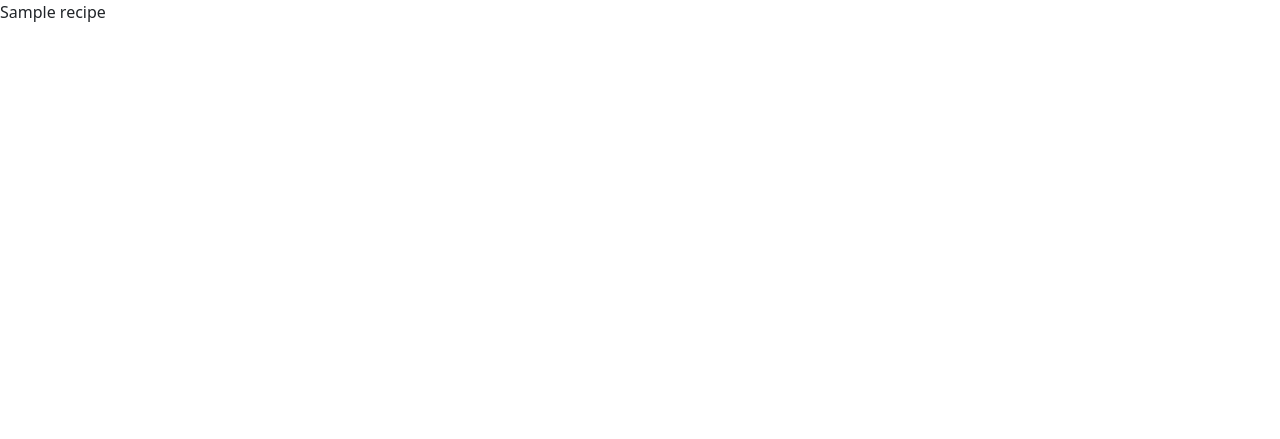
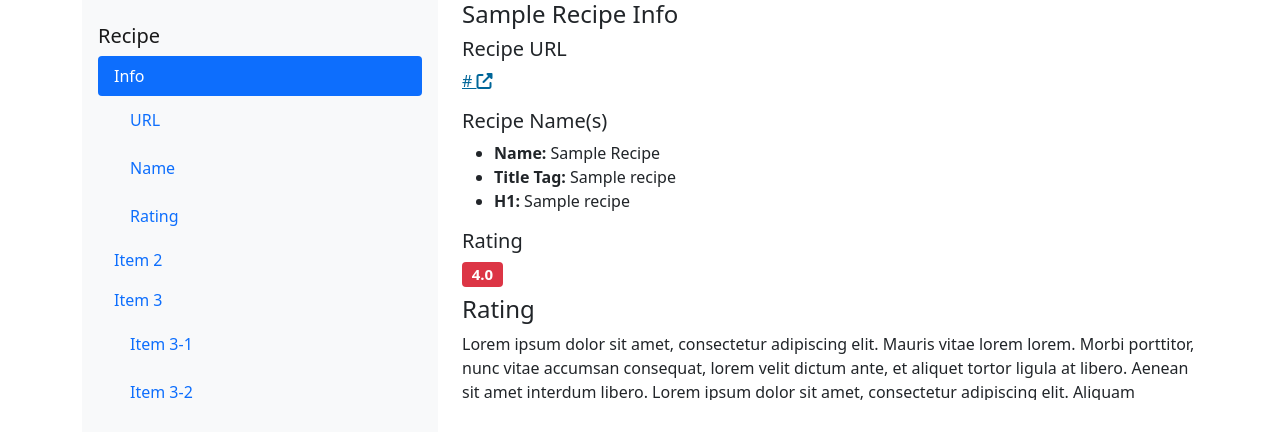
Before and after one commit to kchiv/recipeindex, a Django app: page /recipes/1/ in a window 1280 px wide. Before the commit the part shown is almost empty. Shown: the top 439 px of the page. Run offline with Django 3.2, Linux system fonts and the light colour scheme; tables that the repository leaves empty hold one stand-in row (values such as "Sample post"); some libraries are stand-ins or nearby versions.

Commit message:
added badges for recipe rating

```diff
--- a/templates/recipes/recipe_detail.html
+++ b/templates/recipes/recipe_detail.html
@@ -2,6 +2,111 @@
 
 {% load static %}
 
+{% block script %}
+<script>
+    var scrollSpy = new bootstrap.ScrollSpy(document.body, {
+        target: '#navbar-example3'
+    })
+
+    // show recipe url iframe
+    $(".tiptext").mouseover(function() {
+        $(this).children(".description").show();
+    }).mouseout(function() {
+        $(this).children(".description").hide();
+    });
+</script>
+{% endblock %}
+
 {% block content %}
-{{recipe.recipe_name_custom}}
+<style>
+    .scrollspy-body {
+        position: relative;
+        height: 400px;
+        overflow: auto;
+    }
+
+    /* recipe url iframe */
+    .tiptext {
+        color:#069;
+        cursor:pointer;
+    }
+
+    .description {
+        display:none;
+        position:absolute;
+        border:1px solid #000;
+        width:400px;
+        height:400px;
+        background-color: #fff;
+    }
+</style>
+<div class="container">
+    <div class="row">
+        <div class="col-4">
+        <nav id="navbar-example3" class="navbar navbar-light bg-light flex-column align-items-stretch p-3">
+            <a class="navbar-brand" href="#">Recipe</a>
+            <nav class="nav nav-pills flex-column">
+              <a class="nav-link" href="#item-info">Info</a>
+              <nav class="nav nav-pills flex-column">
+                {% if recipe.recipe_url %}
+                <a class="nav-link ms-3 my-1" href="#item-url">URL</a>
+                {% endif %}
+                <a class="nav-link ms-3 my-1" href="#item-name">Name</a>
+                <a class="nav-link ms-3 my-1" href="#item-rating">Rating</a>
+              </nav>
+              <a class="nav-link" href="#item-2">Item 2</a>
+              <a class="nav-link" href="#item-3">Item 3</a>
+              <nav class="nav nav-pills flex-column">
+                <a class="nav-link ms-3 my-1" href="#item-3-1">Item 3-1</a>
+                <a class="nav-link ms-3 my-1" href="#item-3-2">Item 3-2</a>
+              </nav>
+            </nav>
+          </nav>
+        </div>
+        <div class="col-8">
+
+          <div data-bs-spy="scroll" data-bs-target="#navbar-example3" data-bs-offset="0" tabindex="0" class="scrollspy-body">
+            <h4 id="item-info">{{ recipe.recipe_name_custom|title }} Info</h4>
+            {% if recipe.recipe_url %}
+                <h5 id="item-url">Recipe URL</h5>
+                <p><a class="tiptext" target="_blank" href="{{ recipe.recipe_url }}">{{ recipe.recipe_url }} <iframe class="description" src="{{ recipe.recipe_url }}"></iframe><i class="fas fa-external-link-alt"></i></a></p>
+            {% endif %}
+            <h5 id="item-name">Recipe Name(s)</h5>
+            <ul>
+                <li><strong>Name:</strong> {{ recipe.recipe_name_custom|title }}</li>
+                {% if recipe.recipe_name_title_tag %}
+                <li><strong>Title Tag:</strong> {{ recipe.recipe_name_title_tag }}</li>
+                {% endif %}
+                {% if recipe.recipe_name_h1 %}
+                <li><strong>H1:</strong> {{ recipe.recipe_name_h1 }}</li>
+                {% endif %}
+            </ul>
+            <h5 id="item-rating">Rating</h5>
+                {% if recipe.recipe_rating %}
+                    {% if recipe.recipe_rating <= 5 %}
+                        <h5><span class="badge bg-danger">{{ recipe.recipe_rating }}</span></h5>
+                    {% elif recipe.recipe_rating < 8 %}
+                        <h5><span class="badge bg-warning text-dark">{{ recipe.recipe_rating }}</span></h5>
+                    {% else %}
+                        <h5><span class="badge bg-success">{{ recipe.recipe_rating }}</span></h5>
+                    {% endif %}
+                {% else %}
+                    <h5><span class="badge bg-secondary">No rating yet.</span></h5>
+                {% endif %}
+            <h4 id="item-2">Rating</h4>
+            <p>
+Lorem ipsum dolor sit amet, consectetur adipiscing elit. Mauris vitae lorem lorem. Morbi porttitor, nunc vitae accumsan consequat, lorem velit dictum ante, et aliquet tortor ligula at libero. Aenean sit amet interdum libero. Lorem ipsum dolor sit amet, consectetur adipiscing elit. Aliquam porttitor est sed nibh lacinia cursus. </p>
+            <h4 id="item-3">Item 3</h4>
+            <p>
+Lorem ipsum dolor sit amet, consectetur adipiscing elit. Mauris vitae lorem lorem. Morbi porttitor, nunc vitae accumsan consequat, lorem velit dictum ante, et aliquet tortor ligula at libero. Aenean sit amet interdum libero. Lorem ipsum dolor sit amet, consectetur adipiscing elit. Aliquam porttitor est sed nibh lacinia cursus. </p>
+            <h5 id="item-3-1">Item 3-1</h5>
+            <p>
+Lorem ipsum dolor sit amet, consectetur adipiscing elit. Mauris vitae lorem lorem. Morbi porttitor, nunc vitae accumsan consequat, lorem velit dictum ante, et aliquet tortor ligula at libero. Aenean sit amet interdum libero. Lorem ipsum dolor sit amet, consectetur adipiscing elit. Aliquam porttitor est sed nibh lacinia cursus. </p>
+            <h5 id="item-3-2">Item 3-2</h5>
+            <p>
+Lorem ipsum dolor sit amet, consectetur adipiscing elit. Mauris vitae lorem lorem. Morbi porttitor, nunc vitae accumsan consequat, lorem velit dictum ante, et aliquet tortor ligula at libero. Aenean sit amet interdum libero. Lorem ipsum dolor sit amet, consectetur adipiscing elit. Aliquam porttitor est sed nibh lacinia cursus. </p>
+          </div>
+        </div>
+</div>
+</div>
 {% endblock %}
```
